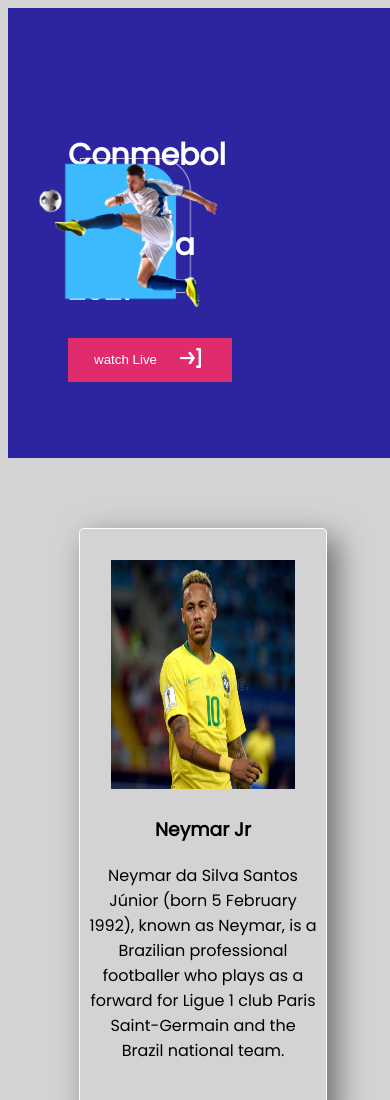
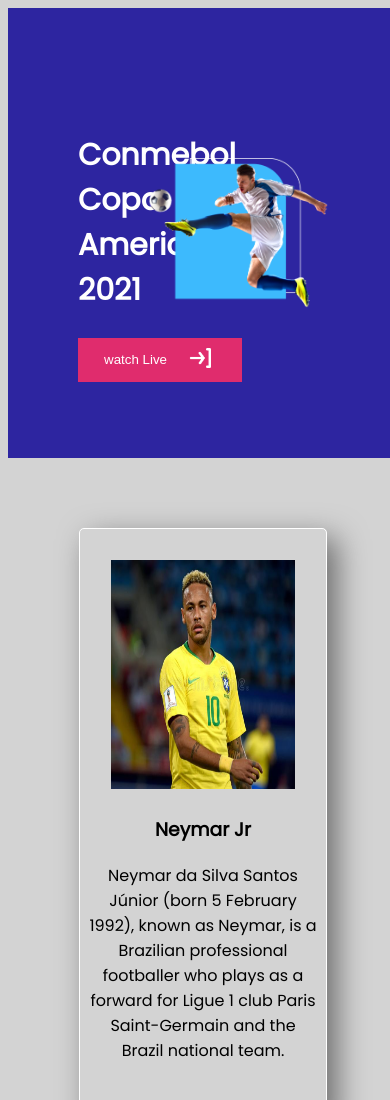
Before and after one commit to Mobarok2016/Responsive-football-website, a plain HTML site: page index.html in a window 390 px wide. Shown: the top 1100 px of the page. Drawn offline with Linux system fonts and the light colour scheme.

Commit message:
code updated

```diff
--- a/style.css
+++ b/style.css
@@ -130,6 +130,7 @@
         font-size: 20px;
         position:absolute;
         top:20px;
+        left:10px;
 
 
     }
@@ -138,7 +139,10 @@
        height:150px;
         position:absolute;
         top:150px;
-        left:30px;
+        left:140px;
+
+    }
+
     }
     .players{
         grid-template-columns: repeat(1,1fr);
```
